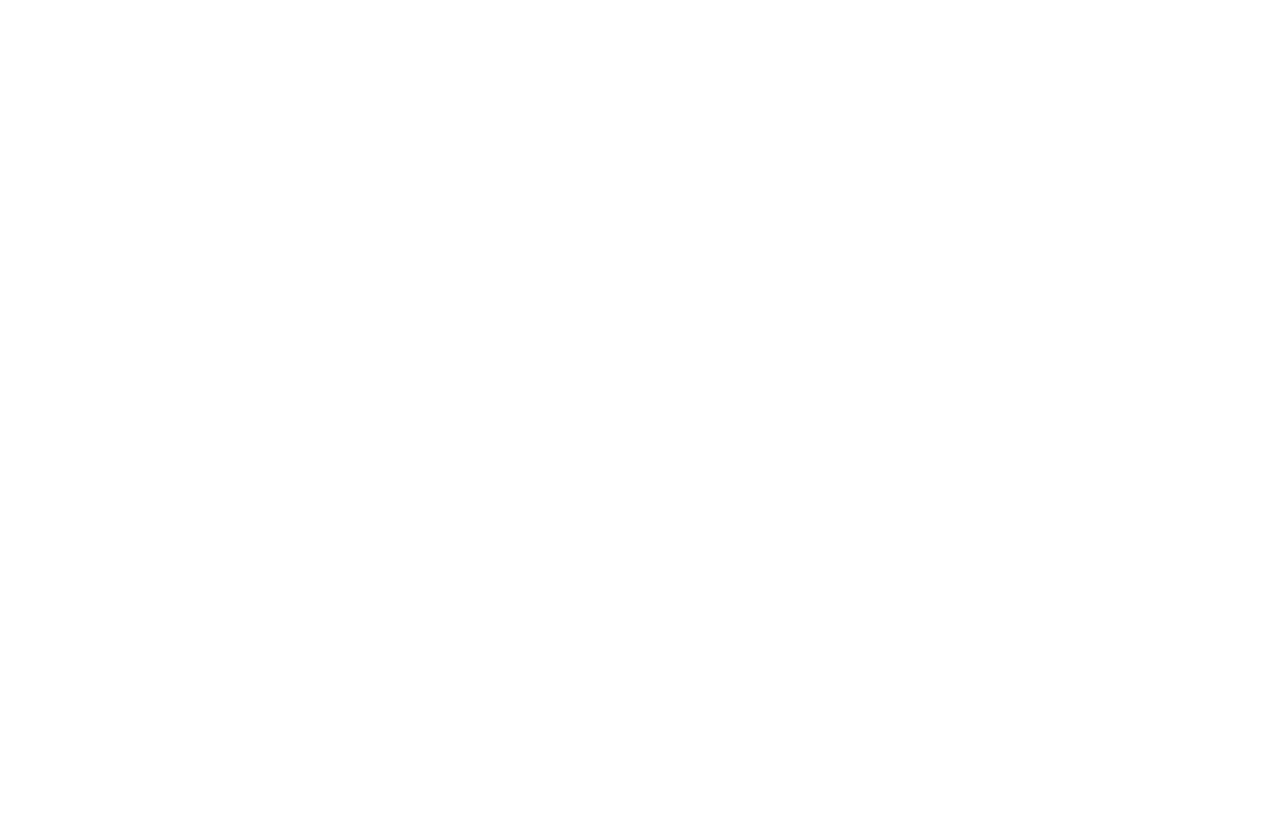
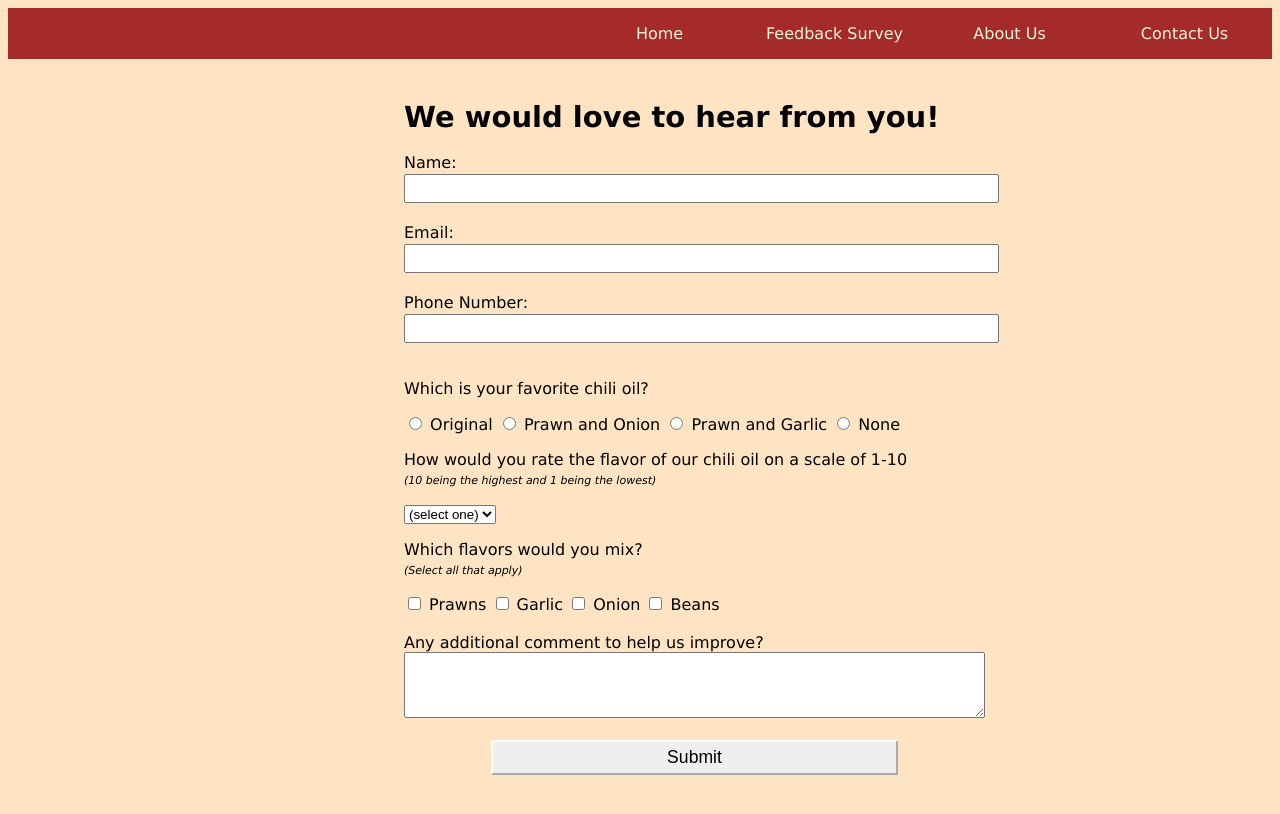
Before and after one commit to karimd97/chili-oil-website, a plain HTML site: page feedback.html in a window 1280 px wide. Drawn offline with Linux system fonts and the light colour scheme.

Commit message:
page 2 complete

```diff
--- a/feedback.html
+++ b/feedback.html
@@ -0,0 +1,108 @@
+<!DOCTYPE html>
+<html lang="en-US">
+  <head>
+    <meta charset="utf-8">
+    <meta name="viewport" content="width-device-width, initial-scale=1.0">
+    <title>Feedback</title>
+    <link rel="stylesheet" href="layout.css">
+  </head>
+  <body>
+    <div>
+        <nav id="nav-bar">
+            <ul>
+                <li><a href="contact.html">Contact Us</a></li>
+                <li><a href="about.html">About Us</a></li>
+                <li><a href="feedback.html">Feedback Survey</a></li>
+                <li><a href="index.html">Home</a></li>
+            </ul>
+        </nav>
+    </div>
+
+
+
+    <form>
+        <fieldset>
+
+        <div>
+
+            <div>
+              <h1 class="feedback">We would love to hear from you!</h1>
+            </div>
+
+            <div>
+              <label for="name">Name:</label>
+              <input id="name" type="text" required>
+            </div>
+
+            <div>
+              <label for="email">Email:</label>
+              <input id="email" type="email" required>
+            </div>
+
+            <div>
+              <label for="number">Phone Number:</label>
+              <input id="number" type="number" min="000000000" max="999999999">
+            </div>
+        </div>
+
+        <div>
+            <div id="inline">
+              <p>Which is your favorite chili oil?</p>
+              <input id="original" type="radio" value="original" name="oil">
+              <label for="original">Original</label>
+              <input id="po" type="radio" value="po" name="oil">
+              <label for="po">Prawn and Onion</label>
+              <input id="pg" type="radio" value="pg" name="oil">
+              <label for="pg">Prawn and Garlic</label>
+              <input id="none" type="radio" class="inline" value="none" name="oil">
+              <label for="none">None</label>
+            </div>
+        </div>
+
+        <div>
+          <p>How would you rate the flavor of our chili oil on a scale of 1-10<br>
+          <em class="small">(10 being the highest and 1 being the lowest)</em></p>
+          <select id="dropdown">
+            <option value="">(select one)</option>
+            <option value="1">1</option>
+            <option value="2">2</option>
+            <option value="3">3</option>
+            <option value="4">4</option>
+            <option value="5">5</option>
+            <option value="6">6</option>
+            <option value="7">7</option>
+            <option value="8">8</option>
+            <option value="9">9</option>
+            <option value="10">10</option>
+          </select>
+        </div>
+
+        <div>
+            <div>
+              <p>Which flavors would you mix?<br>
+              <em class="small">(Select all that apply)</em></p>
+            </div>
+
+            <div>
+              <input id="prawns" type="checkbox" value="1">
+              <label for="prawns">Prawns</label>
+              <input id="garlic" type="checkbox" value="2">
+              <label for="garlic">Garlic</label>
+              <input id="onion" type="checkbox" value="3">
+              <label for="onion">Onion</label>
+              <input id="beans" type="checkbox" value="4">
+              <label for="beans">Beans</label>
+            </div>
+        </div><br>
+
+        <div>
+          <label for="ideas">Any additional comment to help us improve?</label><br>
+          <textarea id="ideas" rows="4" cols="70"></textarea>
+        </div>
+
+        <input type="submit" id="submit">
+        </fieldset>
+
+        </form>
+</body>
+</html>
--- a/layout.css
+++ b/layout.css
@@ -74,3 +74,54 @@ body {
 #bottom a:hover {
     color: black;
 }
+
+h1 {
+    font-size: 29px;
+}
+
+fieldset {
+    border: none;
+}
+
+form {
+    width: 60vw;
+    max-width: 500px;
+    min-width: 300px;
+    margin: 0 auto;
+    padding-bottom: 2em;
+}
+
+input[type="text"], input[type="number"], input[type="email"] {
+    display: inline-block;
+    width: 100%;
+    text-align: left;
+    padding: 5px;
+    margin: 2px 0 20px;
+  }
+
+#inline label {
+    font-size: 16px;
+}
+
+#inline p input label{
+    padding-top: 2px;
+}
+
+em {
+    font-size: 11px;
+}
+
+#submit {
+    display: block;
+    width: 70%;
+    margin: 1em auto;
+    height: 2em;
+    font-size: 1.1rem;
+    border-color: white;
+    min-width: 300px;
+}
+
+#submit:hover {
+    background-color: black;
+    color: white;
+}
```
Also changed, not shown: index.html (+1 -1 lines).
